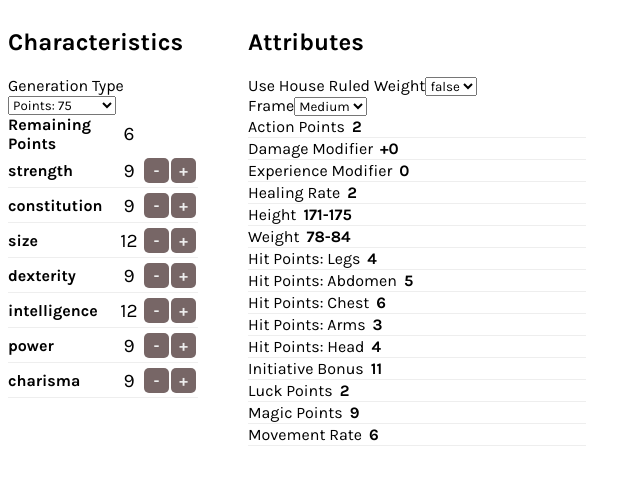
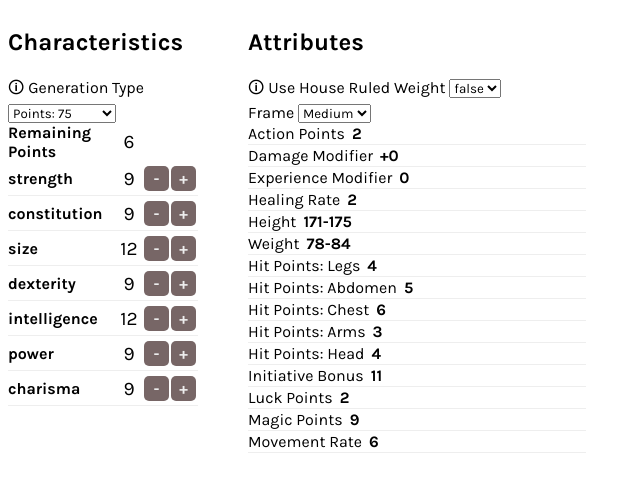
Before and after one commit to AlexGP80/myth-char-creator, a React (Create React App) app: page / in a window 1280 px wide. Shown: the top 492 px of the page, without its empty margins (0-641 px from the left). Built offline with nearby package versions, Linux system fonts and the light colour scheme.

Commit message:
Added information tooltips for generation type and house ruled weight

```diff
--- a/src/components/Attributes.js
+++ b/src/components/Attributes.js
@@ -3,14 +3,9 @@ import "../styles/attributes.css";
 import Attribute from "./Attribute";
 
 export default function Attributes(props) {
-
-    const attrElements =
-        props.attributes
-            .map(att => <Attribute
-                            key = {att.name}
-                            name = {att.name}
-                            value = {att.value}
-                         />);
+  const attrElements = props.attributes.map((att) => (
+    <Attribute key={att.name} name={att.name} value={att.value} />
+  ));
 
   function handleHouseRuledWeightChange(event) {
     if (event.target.value !== props.useHouseRuledWeight) {
@@ -25,7 +20,14 @@ export default function Attributes(props) {
   return (
     <div className="attributes-container">
       <h2>Attributes</h2>
-            <label htmlFor="useHouseRuledWeight">Use House Ruled Weight</label>
+      <span
+        className="info"
+        title="Homebrewed rule with no frames, weight is computed from SIZ, STR and CON values in accordance with Corpulence Index"
+      >
+        &#128712;
+      </span>
+      &nbsp;
+      <label htmlFor="useHouseRuledWeight">Use House Ruled Weight&nbsp;</label>
       <select
         id="useHouseRuledWeight"
         name="useHouseRuledWeight"
@@ -35,9 +37,9 @@ export default function Attributes(props) {
         <option value={false}>false</option>
         <option value={true}>true</option>
       </select>
-            {(props.useHouseRuledWeight === false) &&
+      {props.useHouseRuledWeight === false && (
         <div>
-                <label htmlFor="frame">Frame</label>
+          <label htmlFor="frame">Frame&nbsp;</label>
           <select
             id="frame"
             name="frame"
@@ -48,7 +50,8 @@ export default function Attributes(props) {
             <option value="Medium">Medium</option>
             <option value="Heavy">Heavy</option>
           </select>
-            </div>}
+        </div>
+      )}
       {attrElements}
     </div>
   );
--- a/src/components/Characteristics.js
+++ b/src/components/Characteristics.js
@@ -3,12 +3,9 @@ import Characteristic from "./Characteristic";
 import "../styles/characteristics.css";
 
 export default function Characteristics(props) {
-
-
-
-    const characteristicsElements =
-            props.characteristics.map(
-                characteristic => <Characteristic
+  const characteristicsElements = props.characteristics.map(
+    (characteristic) => (
+      <Characteristic
         key={characteristic.name}
         name={characteristic.name}
         value={characteristic.value}
@@ -17,17 +14,27 @@ export default function Characteristics(props) {
         incDecCharacteristic={props.incDecCharacteristic}
         generationType={props.generationType}
       />
+    )
   );
 
   function handleSubmit(event) {
     event.preventDefault();
   }
 
-
   return (
     <div className="characteristics-container">
       <h2>Characteristics</h2>
       <form className="form" onSubmit={handleSubmit}>
+        <span
+          className="info"
+          title="Points: 75 -> distribute 75 points amongst the characteristics.
+Points: 80 -> distribute 80 points amongst the characteristics.
+Roll: Standard -> Roll 3d6 for STR, CON, DEX, POW & CHA, roll 2d6+6 for SIZ & INT.
+Manual -> set the characteristics values manually."
+        >
+          &#128712;
+        </span>
+        &nbsp;
         <label htmlFor="generationType">Generation Type</label>
         <select
           id="generationType"
@@ -40,12 +47,12 @@ export default function Characteristics(props) {
           <option value="stdRoll">Roll: Standard</option>
           <option value="manual">Manual</option>
         </select>
-                {props.generationType.startsWith("points") &&
+        &nbsp;
+        {props.generationType.startsWith("points") && (
           <div className="remaining">
-                    <label
-                        htmlFor="remainingPoints"
-                        className="remainingLabel"
-                    >Remaining Points</label>
+            <label htmlFor="remainingPoints" className="remainingLabel">
+              Remaining Points
+            </label>
             <input
               type="text"
               name="remainingPoints"
@@ -53,9 +60,11 @@ export default function Characteristics(props) {
               className="remainingValue"
               readOnly
             />
-                </div>}
-                {props.generationType === "stdRoll" &&
-                <button onClick={props.rollCharacteristics}>Roll</button>}
+          </div>
+        )}
+        {props.generationType === "stdRoll" && (
+          <button onClick={props.rollCharacteristics}>Roll</button>
+        )}
         {characteristicsElements}
       </form>
     </div>
--- a/src/styles/app.css
+++ b/src/styles/app.css
@@ -1,4 +1,8 @@
 .app-container {
-    display: flex;
-    align-items: baseline;
+  display: flex;
+  align-items: baseline;
 }
+
+.info {
+  cursor: help;
+}
```
Also changed, not shown: src/styles/attributes.css (indentation only). Lines whose indentation alone changed are shown as unchanged.
